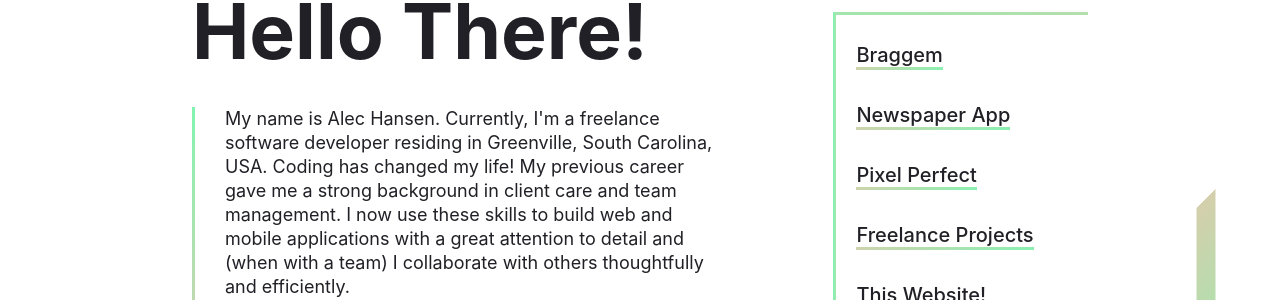
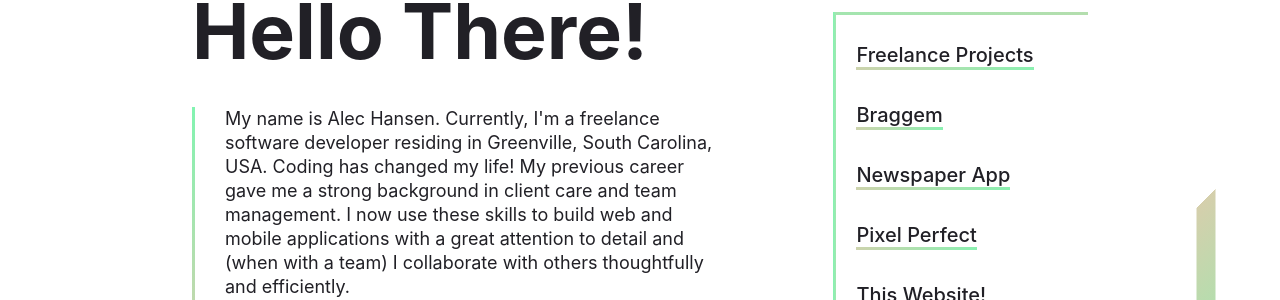
Before and after one commit to alecdhansen/portfolio-site, a React (Vite) app: page / in a window 1280 px wide. Shown: the part 312-612 px from the top of the page. Built offline with nearby package versions, Linux system fonts and the light colour scheme.

Commit message:
bring freelance projects to top of site

```diff
--- a/src/components/FocusedContent/index.tsx
+++ b/src/components/FocusedContent/index.tsx
@@ -12,17 +12,18 @@ const FocusedContent: React.FC<Props> = ({ focus, c1, c2 }) => {
     content = <AboutMe c1={c1} c2={c2} />;
   }
   if (focus === 2) {
+    content = <FreelanceProjects c1={c1} c2={c2} />;
+  }
+  if (focus === 3) {
     content = <Braggem c1={c1} c2={c2} />;
   }
-  if (focus === 3) {
+  if (focus === 4) {
     content = <NewspaperApp c1={c1} c2={c2} />;
   }
-  if (focus === 4) {
+  if (focus === 5) {
     content = <PixelPerfect c1={c1} c2={c2} />;
   }
-  if (focus === 5) {
-    content = <FreelanceProjects c1={c1} c2={c2} />;
-  }
+
   return <ContentContainer>{content}</ContentContainer>;
 };
 
--- a/src/components/ProjectSideBar/index.tsx
+++ b/src/components/ProjectSideBar/index.tsx
@@ -17,7 +17,7 @@ const ProjectSideBar: React.FC<Props> = ({ focus, setFocus, c1, c2 }) => {
         left: 0,
         behavior: "smooth",
       });
-    position === 5 &&
+    position === 2 &&
       setTimeout(() => {
         window.scroll({
           top: 300,
@@ -64,12 +64,12 @@ const ProjectSideBar: React.FC<Props> = ({ focus, setFocus, c1, c2 }) => {
         ${c1}
       ) 1 10%;`}
             >
-              Braggem
+              Freelance Projects
             </Link>
           </Underline>
           <Underline
             transform={focus === 3 ? "scale(1.3)" : ""}
-            pLeft={focus === 3 ? "27px" : ""}
+            pLeft={focus === 3 ? "37px" : ""}
             mLeft={focus === 3 ? "7px" : ""}
             hPleft={focus === 3 ? "-10px" : "10px"}
           >
@@ -87,11 +87,11 @@ const ProjectSideBar: React.FC<Props> = ({ focus, setFocus, c1, c2 }) => {
         ${c1}
       ) 1 10%;`}
             >
-              Newspaper App
+              Braggem
             </Link>
           </Underline>
           <Underline
-            transform={focus === 4 ? "scale(1.3)" : ""}
+            transform={focus === 4 ? "scale(1.4)" : ""}
             pLeft={focus === 4 ? "27px" : ""}
             mLeft={focus === 4 ? "7px" : ""}
             hPleft={focus === 4 ? "-10px" : "10px"}
@@ -110,10 +110,9 @@ const ProjectSideBar: React.FC<Props> = ({ focus, setFocus, c1, c2 }) => {
         ${c1}
       ) 1 10%;`}
             >
-              Pixel Perfect
+              Newspaper App
             </Link>
           </Underline>
-
           <Underline
             transform={focus === 5 ? "scale(1.3)" : ""}
             pLeft={focus === 5 ? "27px" : ""}
@@ -134,9 +133,10 @@ const ProjectSideBar: React.FC<Props> = ({ focus, setFocus, c1, c2 }) => {
         ${c1}
       ) 1 10%;`}
             >
-              Freelance Projects
+              Pixel Perfect
             </Link>
           </Underline>
+
           <Underline pLeft="" hPleft="0px" hTransform="scale(1)">
             <Link
               cursor="default"
```
